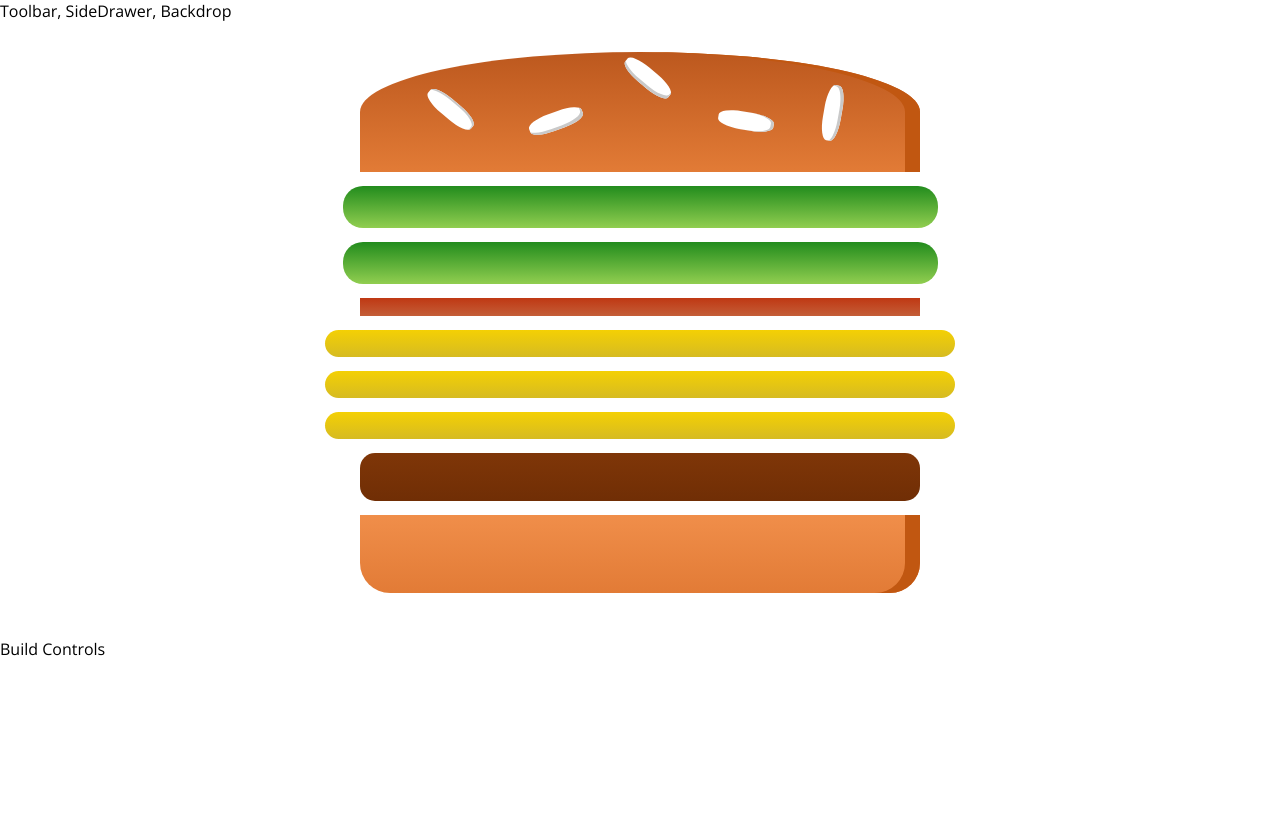
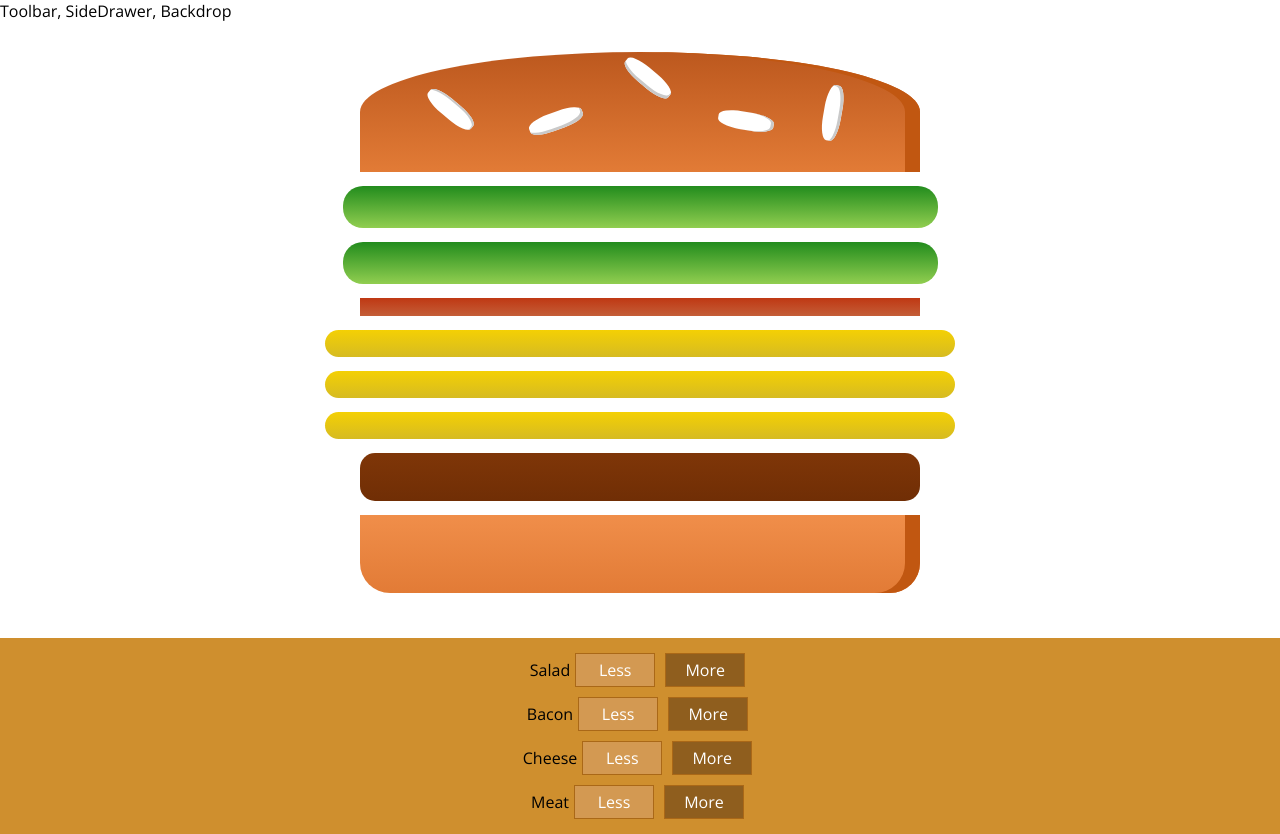
Before and after one commit to whatmmobd3/Burger-Builder, a React app: page / in a window 1280 px wide. Before the commit the page ends 800 px from the top, so only its background shows below. Built offline with nearby package versions, Linux system fonts and the light colour scheme.

Commit message:
outputing multiple build controls

```diff
--- a/src/components/Burger/BuildControls/BuildControl/BuildControl.js
+++ b/src/components/Burger/BuildControls/BuildControl/BuildControl.js
@@ -1,15 +1,13 @@
-import React from 'react'
+import React from "react";
 
-import classes from './BuildControl.css'
+import classes from "./BuildControl.css";
 
-const App = props => (
-    <div className={classes.BuildControl}>
-        <div className={props.label}>
-            <button className={classes.Less}>Less</button>
-            <button className={classes.More}>More</button>
-        </div>
-    </div>
+const App = (props) => (
+  <div className={classes.BuildControl}>
+    <div>{props.label}</div>
+    <button className={classes.Less}>Less</button>
+    <button className={classes.More}>More</button>
+  </div>
+);
 
-)
-
-export default App
+export default App;
--- a/src/components/Burger/BuildControls/BuildControls.js
+++ b/src/components/Burger/BuildControls/BuildControls.js
@@ -1,9 +1,21 @@
-import React from 'react';
+import React from "react";
 
-const App = props => (
-    <div>
+import BuildControl from "./BuildControl/BuildControl";
+import classes from "./BuildControls.css";
 
-    </div>
-)
+const controls = [
+  { label: "Salad", type: "s" },
+  { label: "Bacon", type: "b" },
+  { label: "Cheese", type: "c" },
+  { label: "Meat", type: "m" },
+];
 
-export default App
+const App = (props) => (
+  <div className={classes.BuildControls}>
+    {controls.map((c) => (
+      <BuildControl key={c.label} label={c.label} />
+    ))}
+  </div>
+);
+
+export default App;
--- a/src/containers/BurgerBuilder/BurgerBuilder.js
+++ b/src/containers/BurgerBuilder/BurgerBuilder.js
@@ -1,7 +1,9 @@
 import React, { Component } from 'react';
 
 import Aux from '../../hoc/Aux1';
+
 import Burger from '../../components/Burger/Burger';
+import BuildControls from '../../components/Burger/BuildControls/BuildControls'
 class BurgerBuilder extends Component {
 
     state = {
@@ -17,7 +19,7 @@ class BurgerBuilder extends Component {
         return (
             <Aux>
                 <Burger ingredients={this.state.ingredients} />
-                <div>Build Controls</div>
+                <BuildControls />
             </Aux>
         );
     }
```
